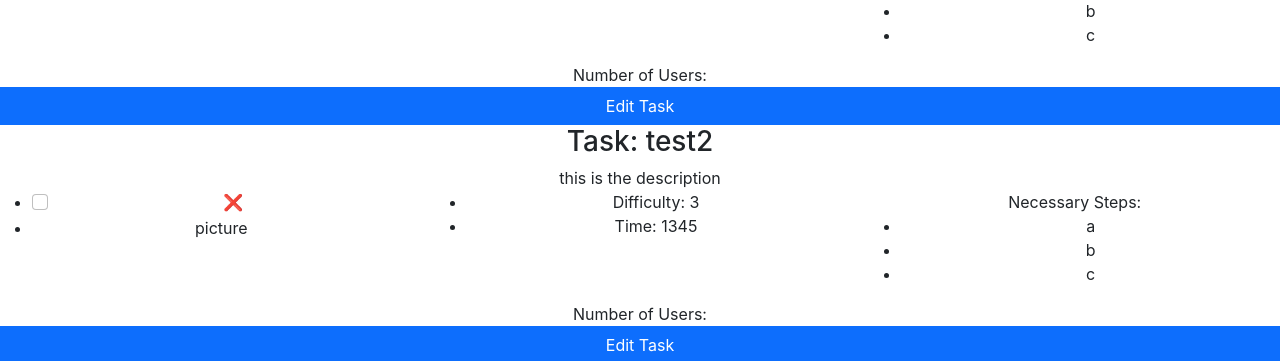
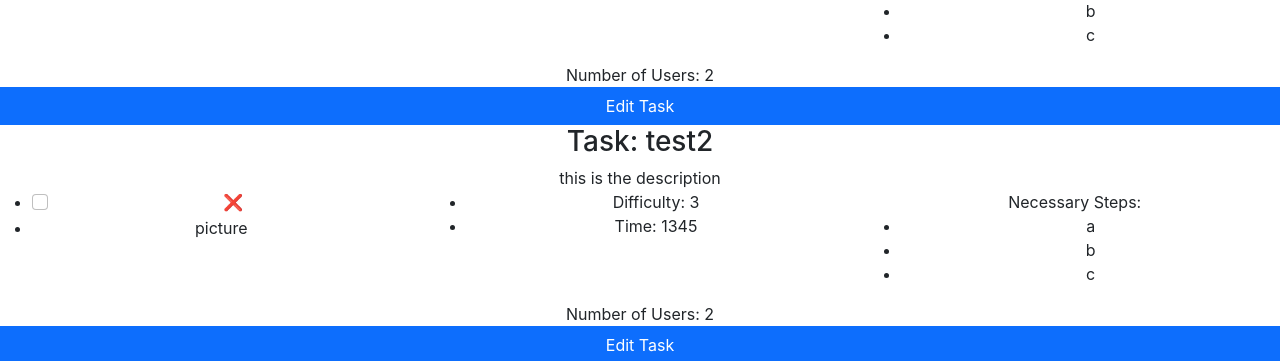
Before and after one commit to cmeiss/team18, a React (Create React App) app: page / in a window 1280 px wide. Shown: the part 515-876 px from the top of the page. Built offline with nearby package versions, Linux system fonts and the light colour scheme.

Commit message:
number of users is only visible to super

```diff
--- a/src/App.tsx
+++ b/src/App.tsx
@@ -36,7 +36,7 @@ const TASK: Task[] =
     ];
 
 function App(): JSX.Element {
-    const [roles] = useState<string>("Super");
+    const [roles] = useState<string>("super"); //This needs to be set by drop down menu
     return (
         <div className="App">
             <header className="App-header">
--- a/src/DisplayTask.tsx
+++ b/src/DisplayTask.tsx
@@ -58,8 +58,11 @@ export function DisplayTask(display: displayProps): JSX.Element {
             </Row>
             <Row>
                 <div>
-                    Number of Users:{" "}
-                    {display.role === "super" ? display.numUsers : ""}
+                    {display.role === "super" ? (
+                        <div>Number of Users: {display.numUsers}</div>
+                    ) : (
+                        <div>{""}</div>
+                    )}
                 </div>
                 <Button onClick={editTask}>Edit Task</Button>
             </Row>
```
